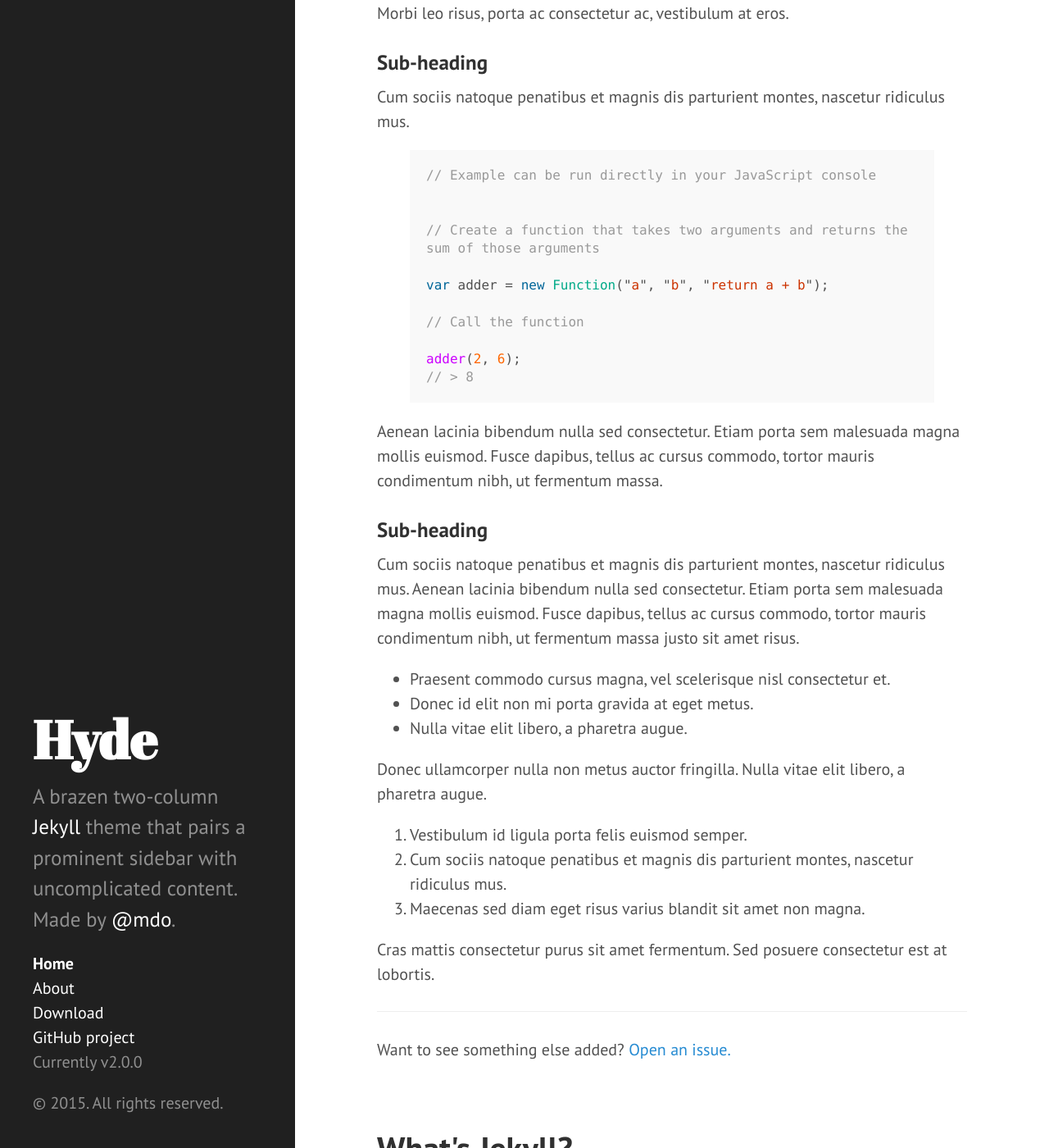
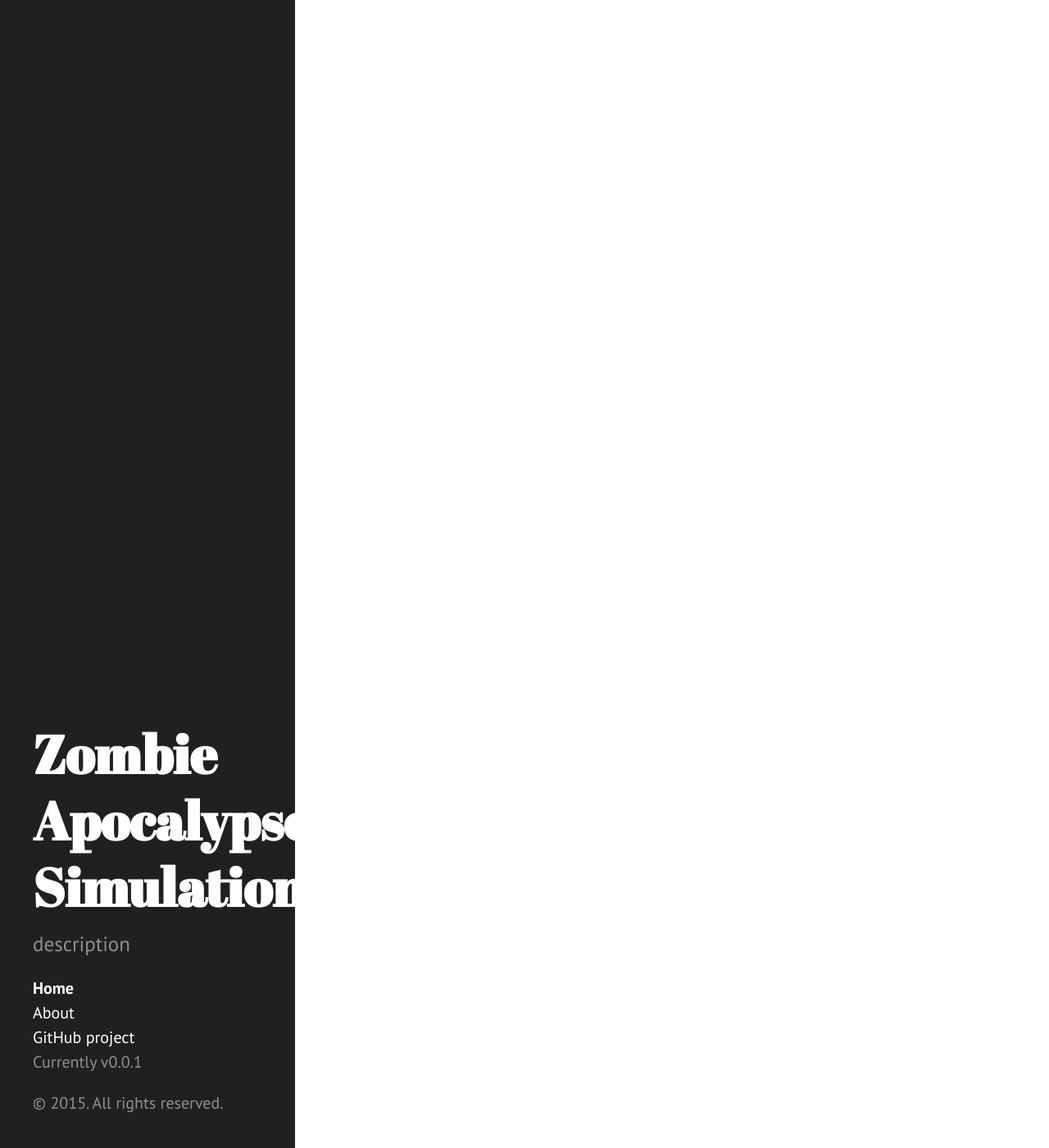
Before and after one commit to zombiea-apocalypse-sim/zombiea-apocalypse-sim.github.io, a Jekyll site: the page built from index.html, in a window 1280 px wide and 1400 px high, scrolled down 2791 px. Shown: the whole window at 82% size. Built offline with Jekyll 4.4.1, drawn with Linux system fonts in a browser that asks for light colours; Markdown is read by kramdown in place of the engine named in the settings; the list of posts is cut into pages by our own code; some of the changed text lies outside the part shown.

Commit message:
change titles nav and posts

```diff
--- a/_config.yml
+++ b/_config.yml
@@ -6,19 +6,18 @@ pygments:         true
 permalink:        pretty
 
 # Setup
-title:            Hyde
-tagline:          'A Jekyll theme'
-description:      'A brazen two-column <a href="http://jekyllrb.com" target="_blank">Jekyll</a> theme that pairs a prominent sidebar with uncomplicated content. Made by <a href="https://twitter.com/mdo" target="_blank">@mdo</a>.'
-url:              http://hyde.getpoole.com
+title:            Zombie Apocalypse Simulation
+tagline:          'The end'
+description:      'description'
+url:              zombiea-apocalypse-sim.github.io
 
 author:
-  name:           'Mark Otto'
-  url:            https://twitter.com/mdo
+  name:           'authors'
 
 paginate:         5
 
 # Custom vars
-version:          2.0.0
+version:          0.0.1
 
 github:
-  repo:           https://github.com/poole/hyde
+  repo:           https://github.com/zombiea-apocalypse-sim/sim
--- a/_includes/sidebar.html
+++ b/_includes/sidebar.html
@@ -26,7 +26,6 @@
         {% endif %}
       {% endfor %}
 
-      <li class="sidebar-nav-item"><a href="{{ site.github.repo }}/archive/v{{ site.version }}.zip">Download</a></li>
       <li class="sidebar-nav-item"><a href="{{ site.github.repo }}">GitHub project</a></li>
       <li class="sidebar-nav-item">Currently v{{ site.version }}</li>
     </ul>
--- a/_posts/2012-02-06-whats-jekyll.md
+++ /dev/null
@@ -1,12 +0,0 @@
----
-layout: post
-title: What's Jekyll?
----
-
-[Jekyll](http://jekyllrb.com) is a static site generator, an open-source tool for creating simple yet powerful websites of all shapes and sizes. From [the project's readme](https://github.com/mojombo/jekyll/blob/master/README.markdown):
-
-  > Jekyll is a simple, blog aware, static site generator. It takes a template directory [...] and spits out a complete, static website suitable for serving with Apache or your favorite web server. This is also the engine behind GitHub Pages, which you can use to host your project’s page or blog right here from GitHub.
-
-It's an immensely useful tool and one we encourage you to use here with Hyde.
-
-Find out more by [visiting the project on GitHub](https://github.com/mojombo/jekyll).
--- a/_posts/2012-02-07-example-content.md
+++ /dev/null
@@ -1,55 +0,0 @@
----
-layout: post
-title: Example content
----
-
-This blog post shows a few different types of content that's supported and styled with Hyde. Basic typography, images, and code are all supported.
-
------
-
-Cum sociis natoque penatibus et magnis <a href="#">dis parturient montes</a>, nascetur ridiculus mus. Aenean eu leo quam. Pellentesque ornare sem lacinia quam venenatis vestibulum. Sed posuere consectetur est at lobortis. Cras mattis consectetur purus sit amet fermentum.
-
-> Curabitur blandit tempus porttitor. **Nullam quis risus eget urna mollis** ornare vel eu leo. Nullam id dolor id nibh ultricies vehicula ut id elit.
-
-Etiam porta *sem malesuada magna* mollis euismod. Cras mattis consectetur purus sit amet fermentum. Aenean lacinia bibendum nulla sed consectetur.
-
-## Heading
-
-Vivamus sagittis lacus vel augue laoreet rutrum faucibus dolor auctor. Duis mollis, est non commodo luctus, nisi erat porttitor ligula, eget lacinia odio sem nec elit. Morbi leo risus, porta ac consectetur ac, vestibulum at eros.
-
-### Sub-heading
-
-Cum sociis natoque penatibus et magnis dis parturient montes, nascetur ridiculus mus.
-
-{% highlight js %}
-// Example can be run directly in your JavaScript console
-
-// Create a function that takes two arguments and returns the sum of those arguments
-var adder = new Function("a", "b", "return a + b");
-
-// Call the function
-adder(2, 6);
-// > 8
-{% endhighlight %}
-
-Aenean lacinia bibendum nulla sed consectetur. Etiam porta sem malesuada magna mollis euismod. Fusce dapibus, tellus ac cursus commodo, tortor mauris condimentum nibh, ut fermentum massa.
-
-### Sub-heading
-
-Cum sociis natoque penatibus et magnis dis parturient montes, nascetur ridiculus mus. Aenean lacinia bibendum nulla sed consectetur. Etiam porta sem malesuada magna mollis euismod. Fusce dapibus, tellus ac cursus commodo, tortor mauris condimentum nibh, ut fermentum massa justo sit amet risus.
-
-* Praesent commodo cursus magna, vel scelerisque nisl consectetur et.
-* Donec id elit non mi porta gravida at eget metus.
-* Nulla vitae elit libero, a pharetra augue.
-
-Donec ullamcorper nulla non metus auctor fringilla. Nulla vitae elit libero, a pharetra augue.
-
-1. Vestibulum id ligula porta felis euismod semper.
-2. Cum sociis natoque penatibus et magnis dis parturient montes, nascetur ridiculus mus.
-3. Maecenas sed diam eget risus varius blandit sit amet non magna.
-
-Cras mattis consectetur purus sit amet fermentum. Sed posuere consectetur est at lobortis.
-
------
-
-Want to see something else added? <a href="https://github.com/mdo/hyde/issues/new">Open an issue.</a>
--- a/_posts/2015-06-23-welcome-to-jekyll.markdown
+++ /dev/null
@@ -1,25 +0,0 @@
----
-layout: post
-title:  "Welcome to Jekyll!"
-date:   2015-06-23 10:37:11
-categories: jekyll update
----
-You’ll find this post in your `_posts` directory. Go ahead and edit it and re-build the site to see your changes. You can rebuild the site in many different ways, but the most common way is to run `jekyll serve`, which launches a web server and auto-regenerates your site when a file is updated.
-
-To add new posts, simply add a file in the `_posts` directory that follows the convention `YYYY-MM-DD-name-of-post.ext` and includes the necessary front matter. Take a look at the source for this post to get an idea about how it works.
-
-Jekyll also offers powerful support for code snippets:
-
-{% highlight ruby %}
-def print_hi(name)
-  puts "Hi, #{name}"
-end
-print_hi('Tom')
-#=> prints 'Hi, Tom' to STDOUT.
-{% endhighlight %}
-
-Check out the [Jekyll docs][jekyll] for more info on how to get the most out of Jekyll. File all bugs/feature requests at [Jekyll’s GitHub repo][jekyll-gh]. If you have questions, you can ask them on [Jekyll’s dedicated Help repository][jekyll-help].
-
-[jekyll]:      http://jekyllrb.com
-[jekyll-gh]:   https://github.com/jekyll/jekyll
-[jekyll-help]: https://github.com/jekyll/jekyll-help
```
Also changed, not shown: _posts/2013-12-28-introducing-hyde.md (deleted, +0 -37 lines), about.md (+0 -20 lines).
